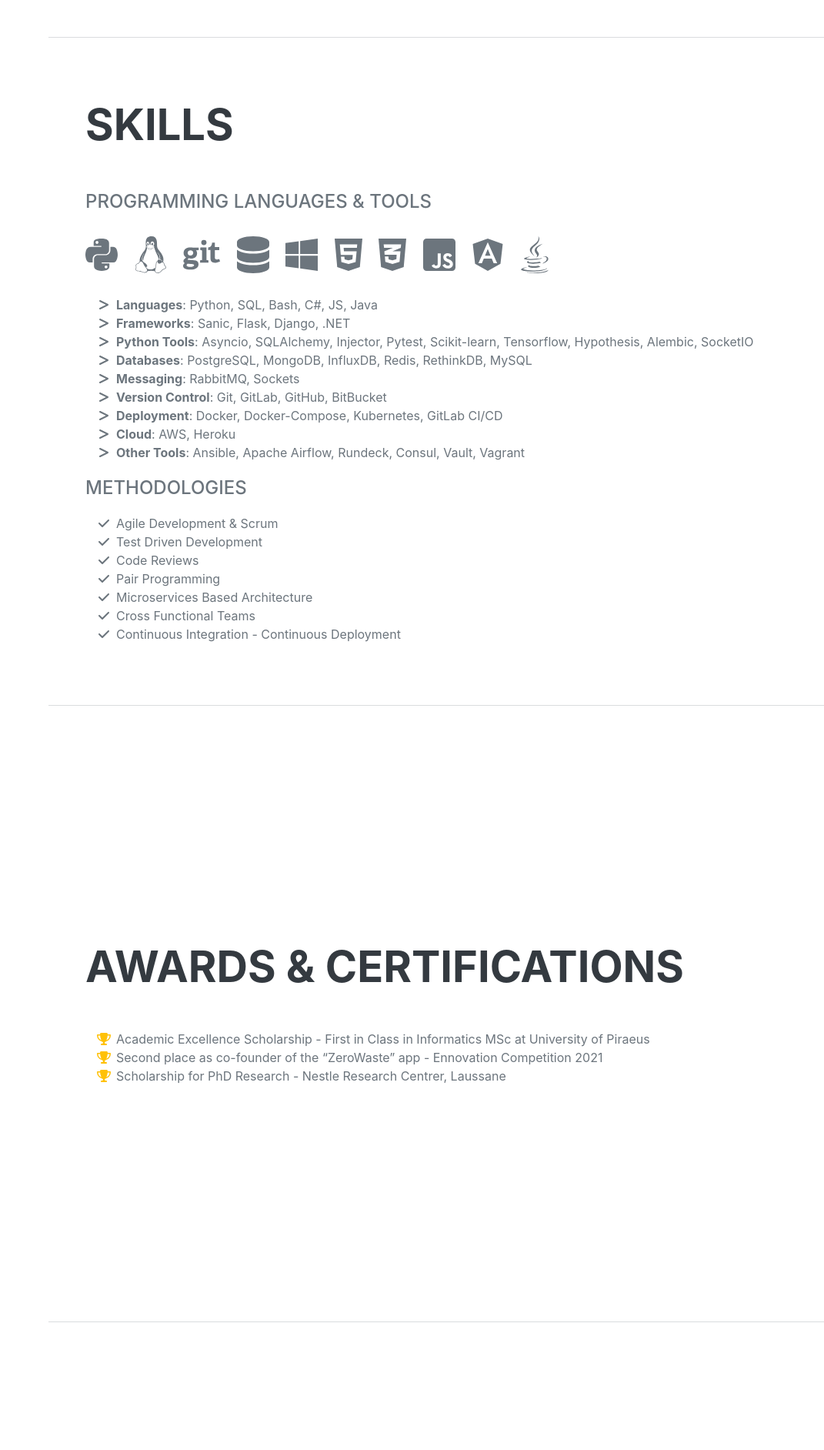
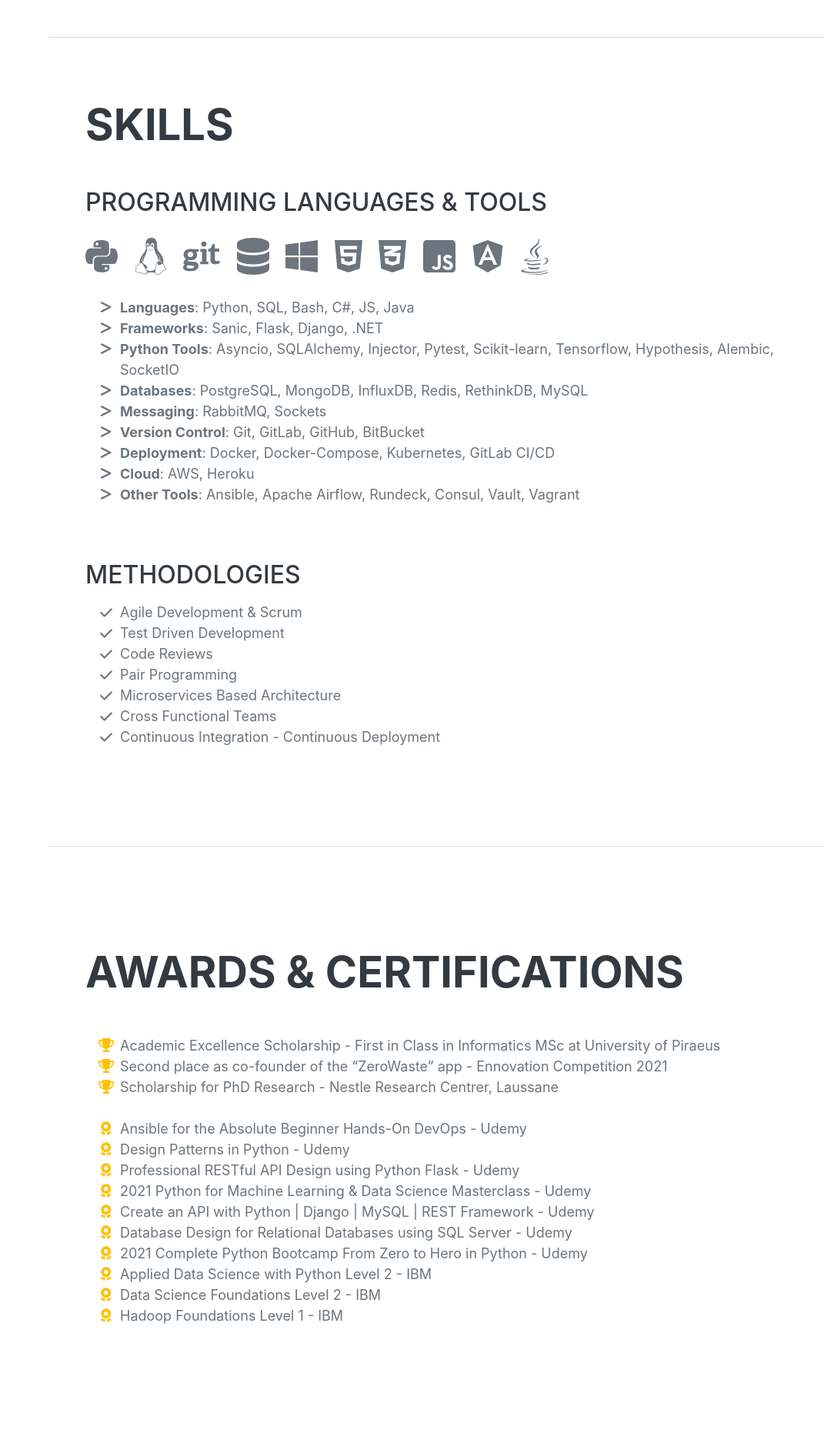
Before and after one commit to kziovas/personal-resume-flask-website, a Python web app: template templates/index.html in a window 1280 px wide. Shown: the part 3168-5052 px from the top of the page at 77% size, without its empty margins (209-1280 px from the left). Run offline with Jinja, Linux system fonts and the light colour scheme; the template is opened without the code that fills it, so the values that code supplies are empty; some libraries are stand-ins or nearby versions; some web fonts are replaced.

Commit message:
Increased font size and formted text in various sections

```diff
--- a/templates/index.html
+++ b/templates/index.html
@@ -202,7 +202,7 @@
         <section class="resume-section" id="skills">
             <div class="resume-section-content">
                 <h2 class="mb-5">Skills</h2>
-                <div class="subheading mb-3">Programming Languages & Tools</div>
+                <h4 class="subheading mb-3" style="font-size: xx-large">Programming Languages & Tools</h4>
                 <ul class="list-inline dev-icons">
                     <li class="list-inline-item"><i class="fab fa-python"></i></li>
                     <li class="list-inline-item"><i class="fa-brands fa-linux"></i></li>
@@ -215,10 +215,10 @@
                     <li class="list-inline-item"><i class="fab fa-angular"></i></li>
                     <li class="list-inline-item"><i class="fa-brands fa-java"></i></li>
                 </ul>
-                <ul class="list-inline fa-ul mb-3">
+                <ul class="fa-ul mb-5" style="font-size: large">
                     <li>
                         <span class="fa-li"><i class="fa-solid fa-greater-than"></i></span>
-                        <b>Languages</b>: Python, SQL, Bash, C#, JS, Java
+                        <strong>Languages</strong>: Python, SQL, Bash, C#, JS, Java
                     </li>
                     <li>
                         <span class="fa-li"><i class="fa-solid fa-greater-than"></i></span>
@@ -255,8 +255,9 @@
                         <b>Other Tools</b>: Ansible, Apache Airflow, Rundeck, Consul, Vault, Vagrant
                     </li>
                 </ul>
-                <div class="subheading mb-3">Methodologies</div>
-                <ul class="fa-ul mb-0">
+                <br>
+                <h4 class="subheading mb-3" style="font-size: xx-large">Methodologies</h4>
+                <ul class="fa-ul mb-5" style="font-size: large">
                     <li>
                         <span class="fa-li"><i class="fas fa-check"></i></span>
                         Agile Development & Scrum
@@ -293,7 +294,7 @@
         <section class="resume-section" id="awards">
             <div class="resume-section-content">
                 <h2 class="mb-5">Awards & Certifications</h2>
-                <ul class="fa-ul mb-0">
+                <ul class="fa-ul mb-5" style="font-size: large">
                     <li>
                         <span class="fa-li"><i class="fas fa-trophy text-warning"></i></span>
                         Academic Excellence Scholarship - First in Class in Informatics MSc at University of Piraeus
@@ -306,6 +307,47 @@
                         <span class="fa-li"><i class="fas fa-trophy text-warning"></i></span>
                         Scholarship for PhD Research - Nestle Research Centrer, Laussane
                     </li>
+                    <br>
+                    <li>
+                        <span class="fa-li"><i class="fa-solid fa-award text-warning"></i></span>
+                        Ansible for the Absolute Beginner Hands-On DevOps - Udemy
+                    </li>
+                    <li>
+                        <span class="fa-li"><i class="fa-solid fa-award text-warning"></i></span>
+                        Design Patterns in Python - Udemy
+                    </li>
+                    <li>
+                        <span class="fa-li"><i class="fa-solid fa-award text-warning"></i></span>
+                        Professional RESTful API Design using Python Flask - Udemy
+                    </li>
+                    <li>
+                        <span class="fa-li"><i class="fa-solid fa-award text-warning"></i></span>
+                        2021 Python for Machine Learning & Data Science Masterclass - Udemy
+                    </li>
+                    <li>
+                        <span class="fa-li"><i class="fa-solid fa-award text-warning"></i></span>
+                        Create an API with Python | Django | MySQL | REST Framework - Udemy
+                    </li>
+                    <li>
+                        <span class="fa-li"><i class="fa-solid fa-award text-warning"></i></span>
+                        Database Design for Relational Databases using SQL Server - Udemy
+                    </li>
+                    <li>
+                        <span class="fa-li"><i class="fa-solid fa-award text-warning"></i></span>
+                        2021 Complete Python Bootcamp From Zero to Hero in Python - Udemy
+                    </li>
+                    <li>
+                        <span class="fa-li"><i class="fa-solid fa-award text-warning"></i></span>
+                        Applied Data Science with Python Level 2 - IBM
+                    </li>
+                    <li>
+                        <span class="fa-li"><i class="fa-solid fa-award text-warning"></i></span>
+                        Data Science Foundations Level 2 - IBM
+                    </li>
+                    <li>
+                        <span class="fa-li"><i class="fa-solid fa-award text-warning"></i></span>
+                        Hadoop Foundations Level 1 - IBM
+                    </li>
                 </ul>
             </div>
         </section>
@@ -314,8 +356,10 @@
         <section class="resume-section" id="interests">
             <div class="resume-section-content">
                 <h2 class="mb-5">Interests</h2>
-                <p>Apart from expanding my knowledge on software engineering and programming, I enjoy spending time on:
-                <ul class="fa-ul mb-0">
+                <p class="mb-5" style="font-size: large">Apart from expanding my knowledge on software engineering and
+                    programming, I enjoy
+                    spending time on:
+                <ul class="fa-ul mb-5" style="font-size: large">
                     <li>
                         <span class="fa-li"><i class="fa-solid fa-music"></i></span>
                         Playing music, mainly the drums but I also fool around with the guitar, ukulele and baglama. I
@@ -342,8 +386,8 @@
                         Occasionally playing tennis, especially when on holidays.
                     </li>
                 </ul>
-                <br>
-                <p class="mb-5">When spending time with friends I really enjoy playing board-games for hours,
+                <p class="mb-5" style="font-size: large">When spending time with friends I really enjoy playing
+                    board-games for hours,
                     travelling, going to live music events and of course trying yummy food and drinks!
                 </p>
             </div>
```
